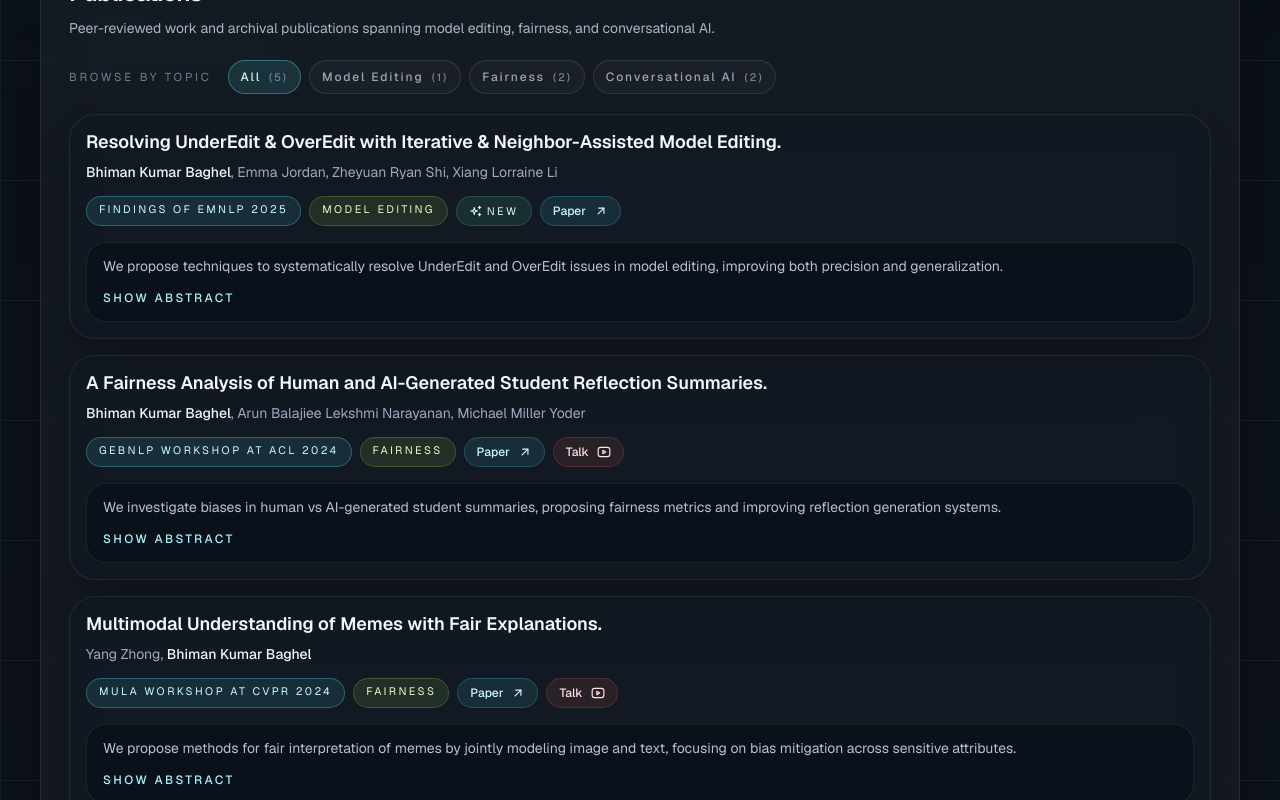
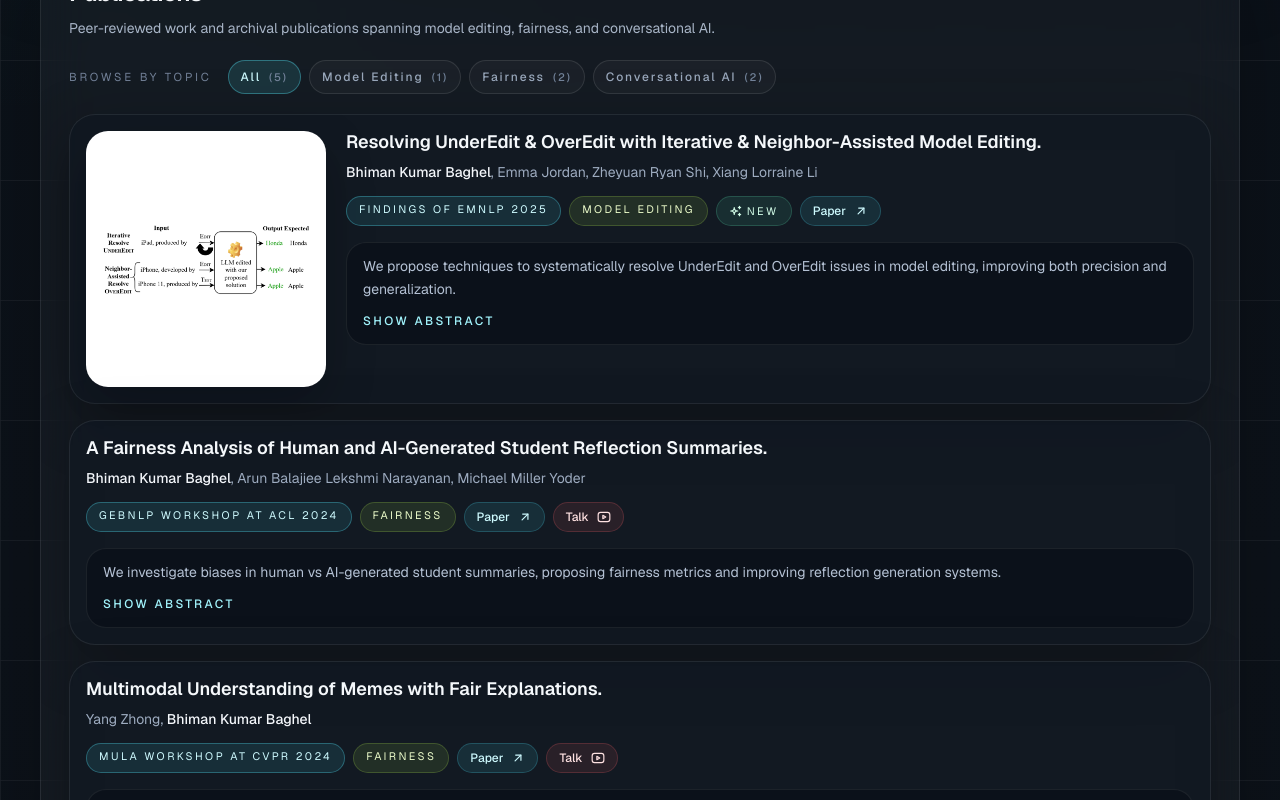
Before and after one commit to bhimanbaghel/bhimanbaghel.github.io, a Next.js app: page / in a window 1280 px wide. Shown: the part 1500-2300 px from the top of the page. Built offline with nearby package versions, Linux system fonts and the light colour scheme.

Commit message:
Add figure support to publication cards

```diff
--- a/src/components/ui/publication-list.tsx
+++ b/src/components/ui/publication-list.tsx
@@ -1,5 +1,6 @@
 "use client";
 
+import Image from "next/image";
 import React, { useState } from "react";
 import { motion, AnimatePresence } from "framer-motion";
 import {
@@ -62,6 +63,7 @@ function PublicationCard({
     publication.venue.includes(venue),
   );
   const venueLabel = getVenueLabel(publication);
+  const hasImage = Boolean(publication.image);
 
   return (
     <motion.article
@@ -71,6 +73,24 @@ function PublicationCard({
       transition={{ duration: 0.24 }}
       className="rounded-[26px] border border-white/8 bg-[#111822]/82 p-4 shadow-[0_18px_60px_rgba(0,0,0,0.28)] backdrop-blur-xl"
     >
+      <div
+        className={cn(
+          "flex flex-col gap-4",
+          hasImage && "lg:grid lg:grid-cols-[240px_minmax(0,1fr)] lg:items-stretch lg:gap-5",
+        )}
+      >
+        {hasImage ? (
+          <div className="order-last overflow-hidden rounded-[22px] border border-white/8 bg-white shadow-[0_18px_50px_rgba(0,0,0,0.22)] lg:order-none lg:flex lg:h-full lg:min-h-[16rem] lg:items-center lg:justify-center lg:p-3">
+            <Image
+              src={publication.image!}
+              alt={publication.imageAlt ?? `${publication.title} figure`}
+              width={960}
+              height={540}
+              className="h-52 w-full object-contain object-center lg:h-full"
+            />
+          </div>
+        ) : null}
+
         <div className="flex flex-col gap-4">
           <div className="space-y-3">
             <div className="space-y-2">
@@ -126,7 +146,12 @@ function PublicationCard({
           </div>
 
           {publication.abstract && (
-          <div className="rounded-[20px] border border-white/7 bg-[#0c1219]/80 px-4 py-3">
+            <div
+              className={cn(
+                "rounded-[20px] border border-white/7 bg-[#0c1219]/80 px-4 py-3",
+                hasImage && "hidden lg:block",
+              )}
+            >
               <p
                 className={cn(
                   "text-sm leading-relaxed text-[#b4c1d4]",
@@ -143,6 +168,7 @@ function PublicationCard({
               </button>
             </div>
           )}
+        </div>
       </div>
     </motion.article>
   );
--- a/src/data/publications.ts
+++ b/src/data/publications.ts
@@ -11,6 +11,8 @@ export interface Publication {
   format: string;
   category: PublicationCategory;
   abstract?: string;
+  image?: string;
+  imageAlt?: string;
   isNew?: boolean;
   talkLink?: string;
   workshop?: string;
@@ -28,6 +30,9 @@ export const PUBLICATIONS: Publication[] = [
     category: "Model Editing",
     abstract:
       "We propose techniques to systematically resolve UnderEdit and OverEdit issues in model editing, improving both precision and generalization.",
+    image: "/publication/resolveunderoveredit.png",
+    imageAlt:
+      "Diagram illustrating iterative and neighbor-assisted model editing for resolving UnderEdit and OverEdit.",
     isNew: true,
   },
   {
```
Lines whose indentation alone changed are shown as unchanged.
